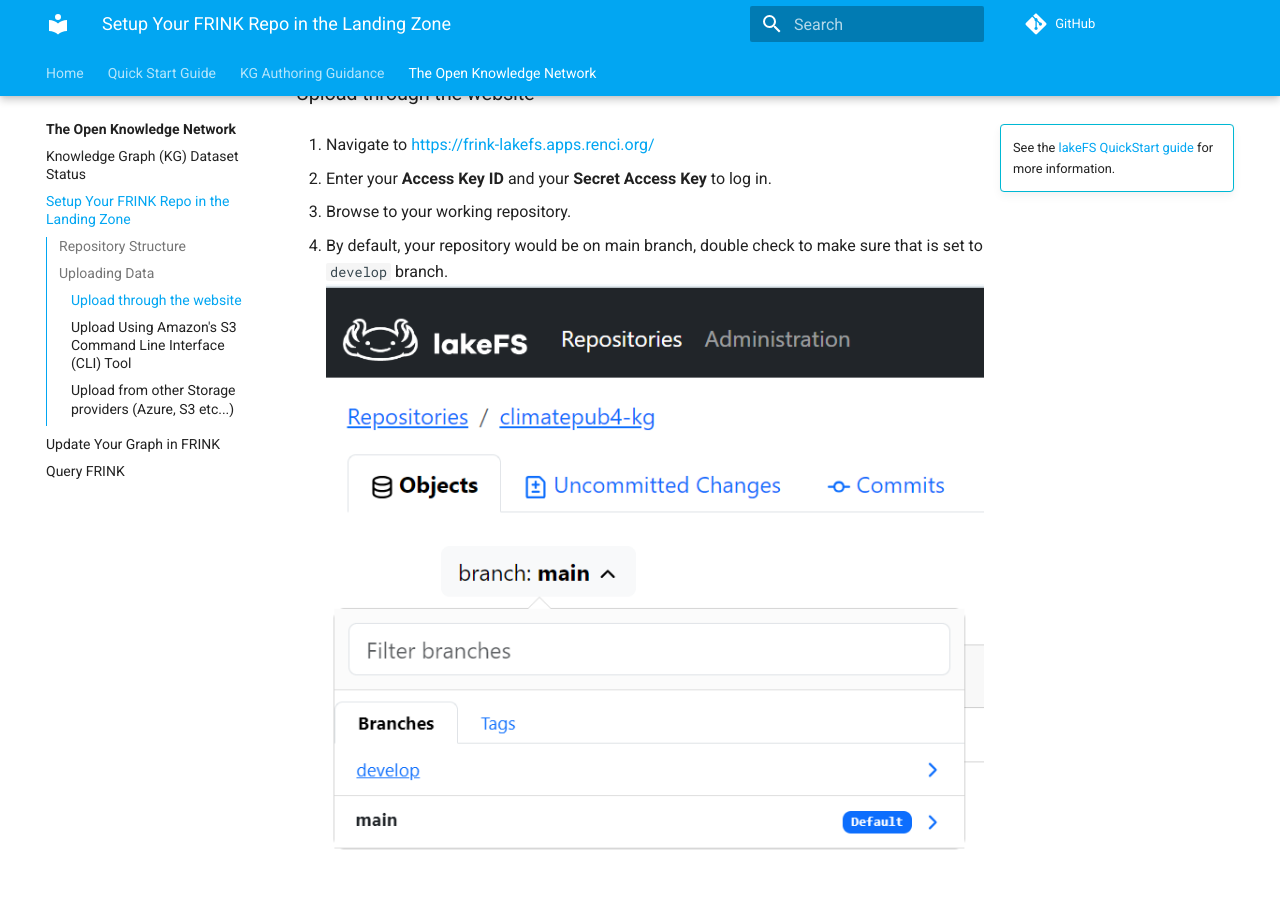
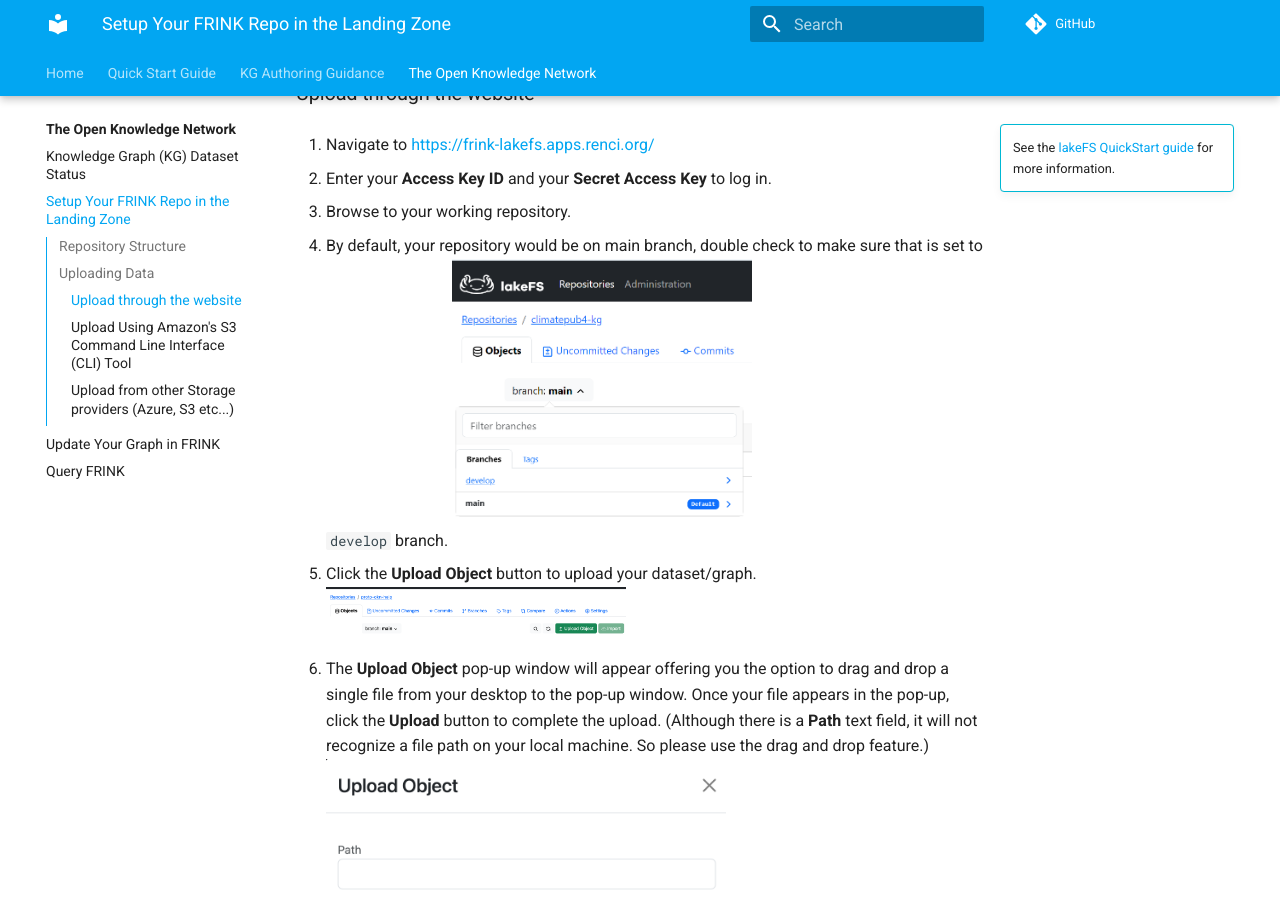
Before and after one commit to frink-okn/frink-landing-zone, an MkDocs documentation site: the page built from docs/help/setup.md, in a window 1280 px wide and 900 px high, scrolled down 862 px. Built offline with MkDocs 1.6.1 and Material for MkDocs 9.7.7, drawn with Linux system fonts in a browser that asks for light colours; comment, search, counter and statistics services are not loaded.

Commit message:
adjusted image sizes in setup.md

```diff
--- a/docs/help/setup.md
+++ b/docs/help/setup.md
@@ -35,9 +35,9 @@
 3. Browse to your working repository.
 
 4. By default, your repository would be on main branch, double check to make sure that is set to `develop` branch.
-<img src="../../assets/images/13change-branch.png">
+<img src="../../assets/images/13change-branch.png" width="300">
 5. Click the **Upload Object** button to upload your dataset/graph.
-<img src="../../assets/images/3upload-object-button.png">
+<img src="../../assets/images/3upload-object-button.png" width="300">
 
 6. The **Upload Object** pop-up window will appear offering you the option to drag and drop a single file from your desktop to the pop-up window. Once your file appears in the pop-up, click the **Upload** button to complete the upload. (Although there is a **Path** text field, it will not recognize a file path on your local machine. So please use the drag and drop feature.)
 <img src="../../assets/images/4upload-object-popup.png" width="400">
```
